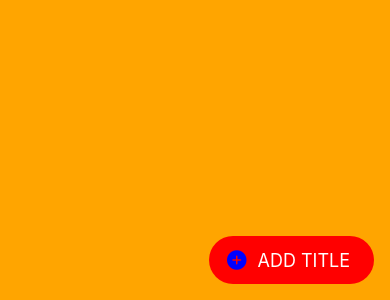
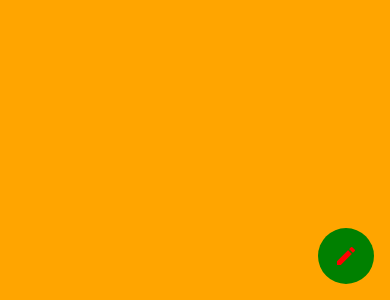
Before and after one commit to CheoR/rn-project2, a React Native app: screen / in a window 390 px wide. Shown: the part 544-844 px from the top of the page. Built offline with nearby package versions, Linux system fonts and the light colour scheme.

Commit message:
feat: SpeedDial example

```diff
--- a/App.js
+++ b/App.js
@@ -48,6 +48,7 @@ import {
   FAB,
   Overlay,
   PricingCard,
+  SpeedDial,
 } from "react-native-elements";
 
 import { Ionicons } from "@expo/vector-icons";
@@ -122,7 +123,7 @@ const handlePricingCardPress = () => {
   return true;
 };
 
-const handlePressFAB = () => {
+const handlePressGeneric = () => {
   Alert.alert("Stop", "Go back?", [
     {
       text: "Cancel",
@@ -292,6 +293,28 @@ export default function App() {
 
   return (
     <View style={styles.container}>
+      <SpeedDial
+        isOpen={isOpen}
+        icon={{ name: "edit", color: "red" }}
+        openIcon={{ name: "close", color: "pink" }}
+        onOpen={() => setIsOpen((prevState) => !prevState)}
+        onClose={() => setIsOpen((prevState) => !prevState)}
+        buttonStyle={{ backgroundColor: "green" }}
+      >
+        <SpeedDial.Action
+          icon={{ name: "add", color: "blue" }}
+          title="Add"
+          buttonStyle={{ backgroundColor: "yellow" }}
+          onPress={handlePressGeneric}
+        />
+        <SpeedDial.Action
+          icon={{ name: "delete", color: "orange" }}
+          title="Delete"
+          buttonStyle={{ backgroundColor: "black" }}
+          onPress={handlePressGeneric}
+        />
+      </SpeedDial>
+      {/*
       <FAB
         title="Add Title"
         placement="right"
@@ -301,7 +324,7 @@ export default function App() {
         buttonStyle={{ backgroundColor: "red" }}
         onPress={handlePressFAB}
       />
-      {/*
+
       <PricingCard
         color="green"
         title="Pricing Card 1"
```
